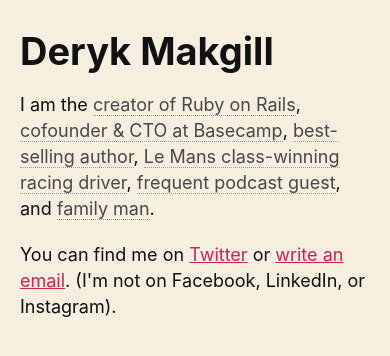
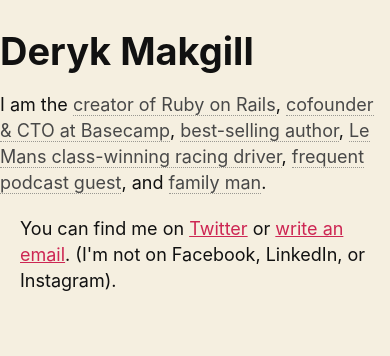
Before and after one commit to derykmakgill/matt, a Jekyll site: the page built from index.html, in a window 390 px wide. Shown: the top 356 px of the page. Built offline with Jekyll 4.4.1, drawn with Linux system fonts in a browser that asks for light colours.

Commit message:
Update default.html

```diff
--- a/_layouts/default.html
+++ b/_layouts/default.html
@@ -109,7 +109,7 @@
 }
 
 @media screen and (max-width: 580px) {
-  body {
+  article {
     margin: 10px auto;
     padding: 0 20px 0 20px;
     width: auto;
```
Also changed, not shown: other parts of _layouts/default.html (+1 -1 lines).
